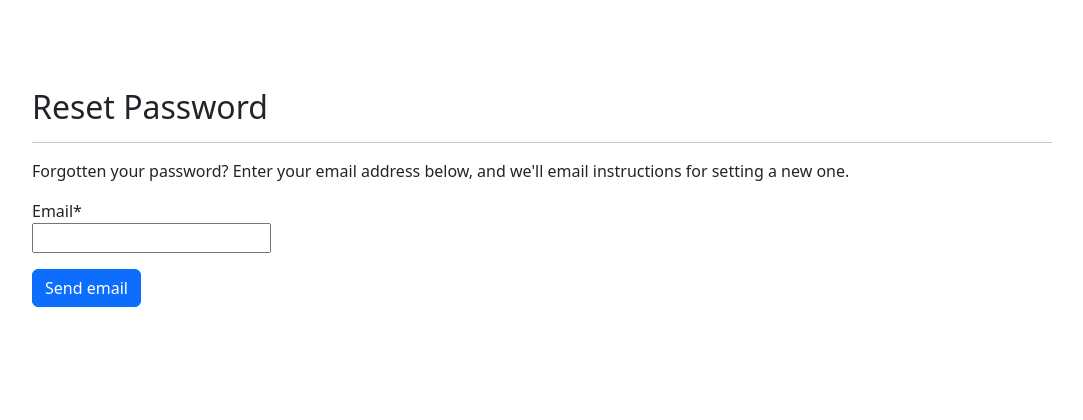
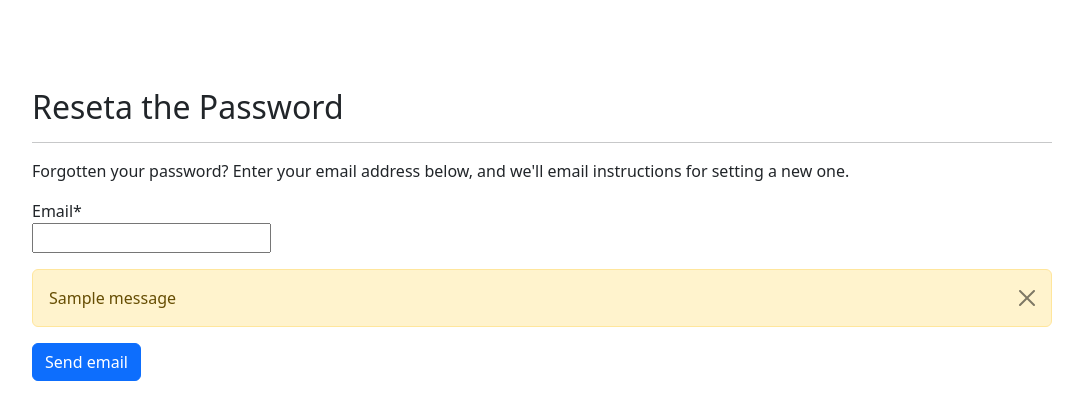
Before and after one commit to Akshay-343/sneaky, a Django app: page /password_reset in a window 1280 px wide. Shown: the part 56-476 px from the top of the page, without its empty margins (98-1181 px from the left). Run offline with Django 4.2, Linux system fonts and the light colour scheme; one stand-in notice (Sample message) is shown; some libraries are stand-ins or nearby versions.

Commit message:
Update password_reset_form.html

```diff
--- a/templates/registration/password_reset_form.html
+++ b/templates/registration/password_reset_form.html
@@ -1,4 +1,5 @@
 {% extends 'catalog/base.html' %}
+
 
 {% block content %}
 
@@ -6,14 +7,24 @@
 
 	<!--Reset Password-->
 	<div class="container p-5">
-  	 	<h2 class="font-weight-bold mt-3">Reset Password</h2>
+  	 	<h2 class="font-weight-bold mt-3">Reseta the Password</h2>
 		<hr>
+
 		<p>Forgotten your password? Enter your email address below, and we'll email instructions for setting a new one.</p>
         <form method="POST">
             {% csrf_token %}
             {{ password_reset_form|crispy }}
-		<p>
-		</p>
+            <p>
+
+            </p>
+            {% if messages %}
+                {% for message in messages %}
+        <div class="alert alert-warning alert-dismissible fade show" role="alert">
+        {{ message }}
+        <button type="button" class="btn-close" data-bs-dismiss="alert" aria-label="Close"></button>
+        </div>
+ {% endfor %}
+ {% endif %}
             <button class="btn btn-primary" type="submit">Send email</button>
         </form>
   	</div>
```
